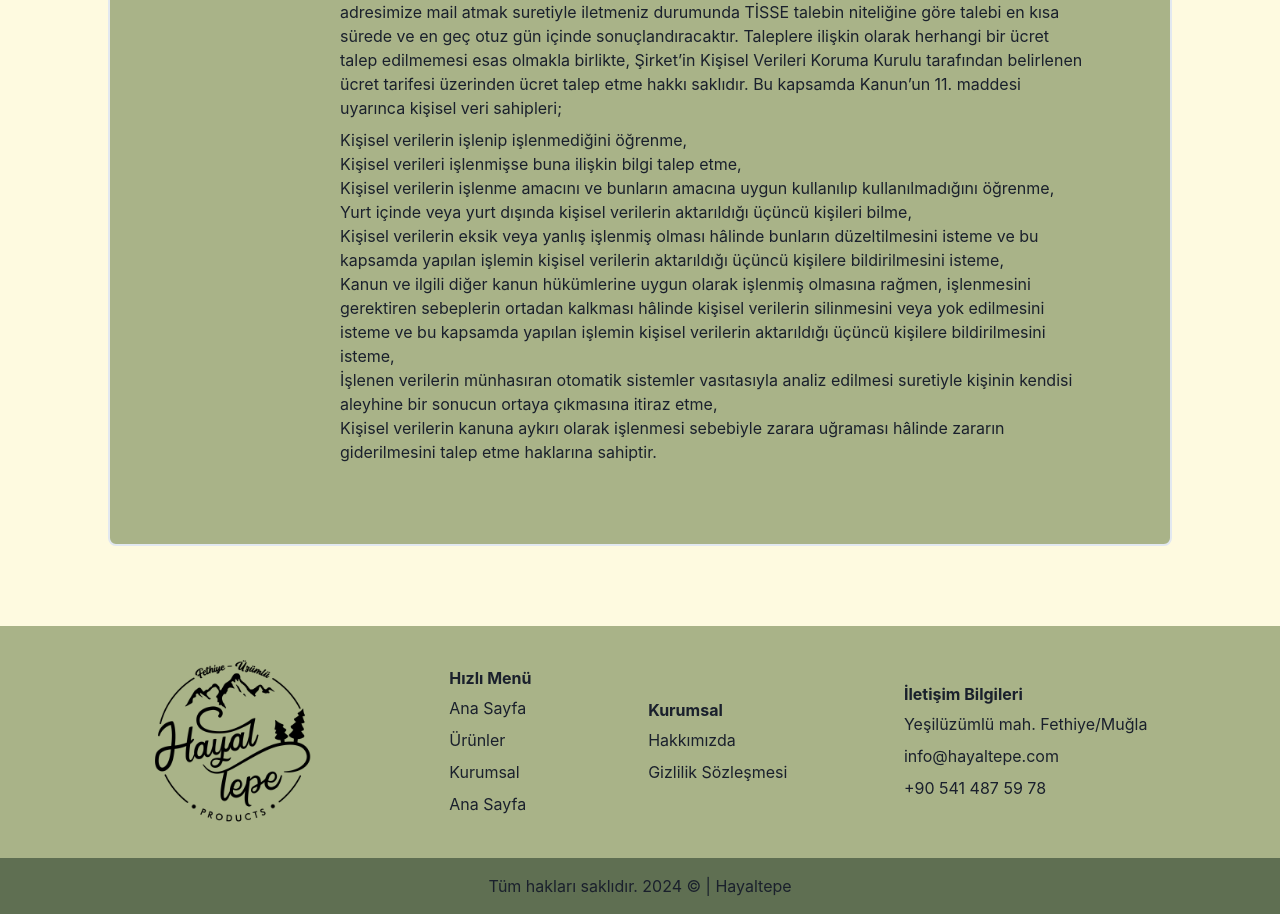
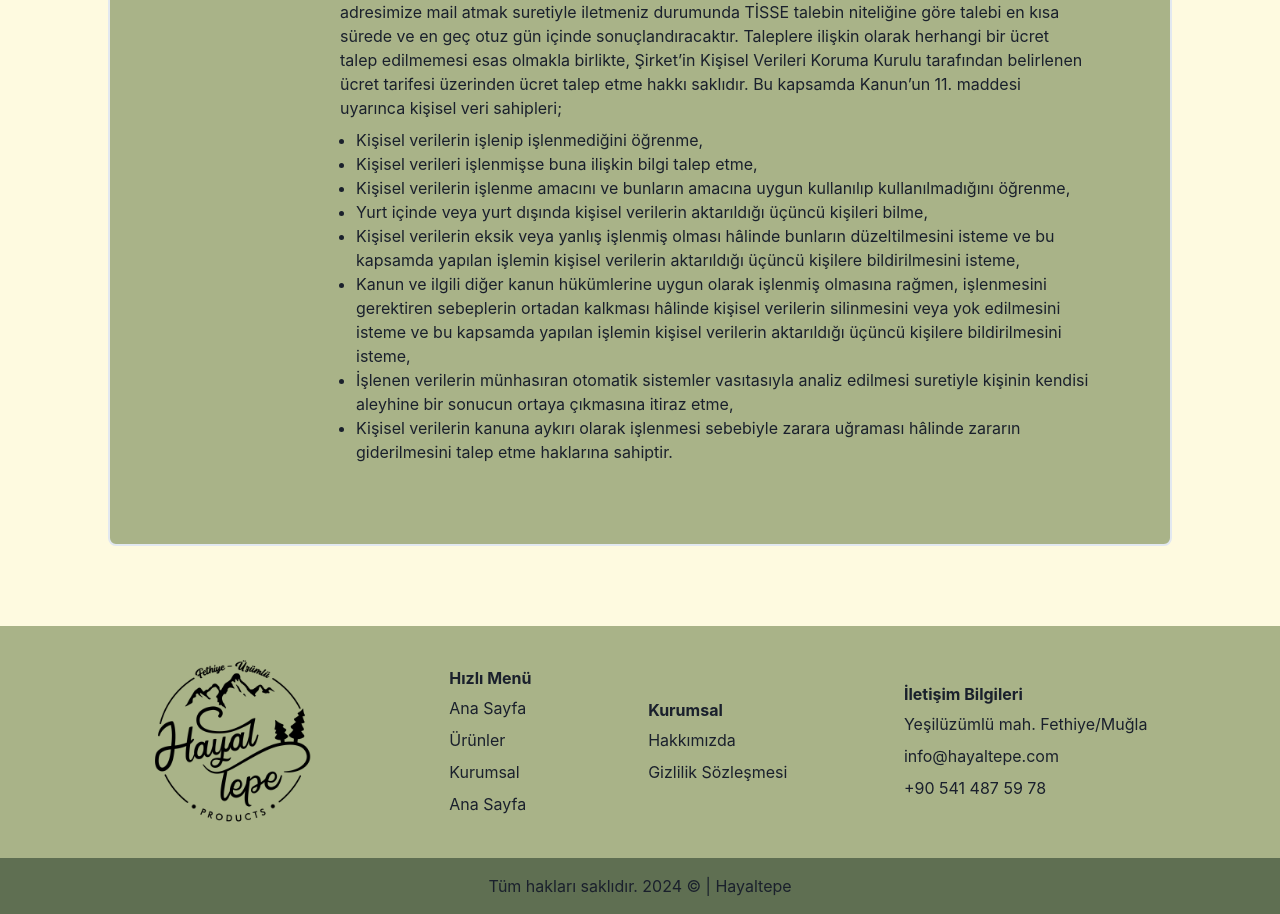
Before and after one commit to Cytherr1/hayaltepe, a React (Vite) app in the folder frontend/: page /corporate/privacy in a window 1280 px wide. Shown: the part 1610-2524 px from the top of the page. Built offline with nearby package versions, Linux system fonts and the light colour scheme.

Commit message:
about us page

```diff
--- /dev/null
+++ b/frontend/src/components/About.jsx
@@ -0,0 +1,38 @@
+import React, { useContext } from "react";
+import { Box, VStack, Text, Heading} from "@chakra-ui/react"
+import { Language } from '../App'
+
+const About = () => {
+
+	const lan = useContext(Language);
+
+	return (
+		lan === "TR" ?
+		<VStack alignItems="left">
+			<Text>Hoş geldiniz! Biz Hayaltepe olarak, Fethiye'nin doğal güzelliklerine ve tarihi atmosferine sahip olan Cadianda Antik Kenti'nin yanı başında organik ürünlerin buluşma noktasıyız.</Text>
+			<br/>
+			<Heading size="md">Doğal Lezzetler: </Heading>
+			<Text>Hayaltepe'de, özenle seçilmiş organik ürünlerin zengin bir yelpazesi sizi bekliyor. Kekik, adaçayı, badem gibi doğal lezzetler, titizlikle yetiştirilip işlenerek size sunuluyor.</Text>
+			<br/>
+			<Heading size="md">Çevre Dostu Üretim: </Heading>
+			<Text>Sunduğumuz ürünler sadece sağlıklı değil, aynı zamanda çevreye duyarlı bir üretim anlayışıyla elde ediliyor. Pelet, pelet kedi kumu ve pelet sobası gibi ürünlerimiz, sürdürülebilir kaynaklardan üretiliyor, doğaya saygıyla hazırlanıyor.</Text>
+			<br/>
+			<Heading size="md">Yaşam Felsefesi: </Heading>
+			<Text>Biz Hayaltepe olarak sadece bir alışveriş noktası değil, aynı zamanda sağlıklı ve bilinçli bir yaşam tarzını destekleyen bir topluluk olarak faaliyet gösteriyoruz. Doğanın bize sunduğu nimetlerle uyum içinde yaşamayı ve bu doğallığı paylaşmayı amaçlıyoruz.</Text>
+		</VStack> :
+		<VStack alignItems="left">
+			<Text>Welcome! We, at Hayaltepe, open the doors to a healthy and delicious life with the gifts nature has bestowed upon us. Nestled among the natural beauties of Fethiye, right next to the historically rich Cadianda Ancient City, we proudly stand.</Text>
+			<br/>
+			<Heading size="md">Natural Flavors: </Heading>
+			<Text>At Hayaltepe, a rich selection of carefully curated organic products awaits you. From thyme to sage, almonds, and more, each natural flavor is meticulously cultivated and presented to you with care.</Text>
+			<br/>
+			<Heading size="md">Environmentally Friendly Production: </Heading>
+			<Text>Our products not only promote health but also embrace an environmentally friendly production ethos. Items like pellets, pellet cat litter, and pellet stoves are crafted from sustainable sources, prepared with utmost respect for nature.</Text>
+			<br/>
+			<Heading size="md">Philosophy of Life: </Heading>
+			<Text>At Hayaltepe, we are more than just a shopping destination; we are a community that supports a healthy and conscious way of life. We aim to live in harmony with the gifts nature has given us and share this natural abundance with others.</Text>
+		</VStack>
+	)
+}
+
+export default About
--- a/frontend/src/components/Policy.jsx
+++ b/frontend/src/components/Policy.jsx
@@ -1,5 +1,5 @@
 import React, { useContext } from "react";
-import { Box, VStack, Text, Heading} from "@chakra-ui/react"
+import { VStack, Text, Heading, UnorderedList, ListItem} from "@chakra-ui/react"
 import { Language } from '../App'
 
 const Policy = () => {
@@ -26,16 +26,16 @@ const Policy = () => {
 			<Heading size="md">4. Veri Sahiplerinin Hakları ve Bu Hakların Kullanılması</Heading>
 			<br />
 			<Text>6698 Sayılı Kanun kapsamında kişisel verilerinize ilişkin haklarınızı kimliğinizi tevsik edici belgeler ve talebinizi içeren dilekçeniz ile bizzat elden veya noter kanalıyla, veya info@tisse.net e-posta adresimize mail atmak suretiyle iletmeniz durumunda TİSSE talebin niteliğine göre talebi en kısa sürede ve en geç otuz gün içinde sonuçlandıracaktır. Taleplere ilişkin olarak herhangi bir ücret talep edilmemesi esas olmakla birlikte, Şirket’in Kişisel Verileri Koruma Kurulu tarafından belirlenen ücret tarifesi üzerinden ücret talep etme hakkı saklıdır. Bu kapsamda Kanun’un 11. maddesi uyarınca kişisel veri sahipleri;</Text>
-			<Box>
-				<Text>Kişisel verilerin işlenip işlenmediğini öğrenme,</Text>
-				<Text>Kişisel verileri işlenmişse buna ilişkin bilgi talep etme,</Text>
-				<Text>Kişisel verilerin işlenme amacını ve bunların amacına uygun kullanılıp kullanılmadığını öğrenme,</Text>
-				<Text>Yurt içinde veya yurt dışında kişisel verilerin aktarıldığı üçüncü kişileri bilme,</Text>
-				<Text>Kişisel verilerin eksik veya yanlış işlenmiş olması hâlinde bunların düzeltilmesini isteme ve bu kapsamda yapılan işlemin kişisel verilerin aktarıldığı üçüncü kişilere bildirilmesini isteme,</Text>
-				<Text>Kanun ve ilgili diğer kanun hükümlerine uygun olarak işlenmiş olmasına rağmen, işlenmesini gerektiren sebeplerin ortadan kalkması hâlinde kişisel verilerin silinmesini veya yok edilmesini isteme ve bu kapsamda yapılan işlemin kişisel verilerin aktarıldığı üçüncü kişilere bildirilmesini isteme,</Text>
-				<Text>İşlenen verilerin münhasıran otomatik sistemler vasıtasıyla analiz edilmesi suretiyle kişinin kendisi aleyhine bir sonucun ortaya çıkmasına itiraz etme,</Text>
-				<Text>Kişisel verilerin kanuna aykırı olarak işlenmesi sebebiyle zarara uğraması hâlinde zararın giderilmesini talep etme haklarına sahiptir.</Text>
-			</Box>
+			<UnorderedList>
+				<ListItem>Kişisel verilerin işlenip işlenmediğini öğrenme,</ListItem>
+				<ListItem>Kişisel verileri işlenmişse buna ilişkin bilgi talep etme,</ListItem>
+				<ListItem>Kişisel verilerin işlenme amacını ve bunların amacına uygun kullanılıp kullanılmadığını öğrenme,</ListItem>
+				<ListItem>Yurt içinde veya yurt dışında kişisel verilerin aktarıldığı üçüncü kişileri bilme,</ListItem>
+				<ListItem>Kişisel verilerin eksik veya yanlış işlenmiş olması hâlinde bunların düzeltilmesini isteme ve bu kapsamda yapılan işlemin kişisel verilerin aktarıldığı üçüncü kişilere bildirilmesini isteme,</ListItem>
+				<ListItem>Kanun ve ilgili diğer kanun hükümlerine uygun olarak işlenmiş olmasına rağmen, işlenmesini gerektiren sebeplerin ortadan kalkması hâlinde kişisel verilerin silinmesini veya yok edilmesini isteme ve bu kapsamda yapılan işlemin kişisel verilerin aktarıldığı üçüncü kişilere bildirilmesini isteme,</ListItem>
+				<ListItem>İşlenen verilerin münhasıran otomatik sistemler vasıtasıyla analiz edilmesi suretiyle kişinin kendisi aleyhine bir sonucun ortaya çıkmasına itiraz etme,</ListItem>
+				<ListItem>Kişisel verilerin kanuna aykırı olarak işlenmesi sebebiyle zarara uğraması hâlinde zararın giderilmesini talep etme haklarına sahiptir.</ListItem>
+			</UnorderedList>
 		</VStack> :
 		<VStack alignItems="left">
 			<Text>This Information Text has been prepared by TISSE ("Company") in order to inform data subjects about the principles and procedures regarding the processing of personal data of customers in accordance with the Law on the Protection of Personal Data numbered 6698 ("Law").</Text>
@@ -55,16 +55,16 @@ const Policy = () => {
 			<Heading size="md">4. Rights of Data Subjects and Exercise of These Rights</Heading>
 			<br />
 			<Text>If you wish to exercise these rights regarding your personal data under Law No. 6698, you can submit your request in person or through a notary with documents verifying your identity and containing your request, or by sending an email to info@tisse.net. TISSE will process your request promptly and no later than thirty days, depending on the nature of the request. Although there is no fee for requests, TISSE reserves the right to charge a fee based on the fee schedule determined by the Personal Data Protection Board. According to Article 11 of Law No. 6698, data subjects have the following rights:</Text>
-			<Box>
-				<Text>Learn whether personal data is processed,</Text>
-				<Text>Request information if personal data has been processed,</Text>
-				<Text>Learn the purpose of processing personal data and whether they are used appropriately for their purpose,</Text>
-				<Text>Know the third parties to whom personal data is transferred, whether domestically or abroad,</Text>
-				<Text>Request correction of personal data in case of incomplete or incorrect processing and request notification of the transaction made within this scope to third parties to whom personal data has been transferred,</Text>
-				<Text>Request the deletion or destruction of personal data in case the reasons requiring its processing disappear, despite being processed in accordance with the law and request notification of the transaction made within this scope to third parties to whom personal data has been transferred,</Text>
-				<Text>Object to the occurrence of a result against the person by analyzing the processed data exclusively through automated systems,</Text>
-				<Text>In case of suffering damage due to the processing of personal data unlawfully, request the compensation of the damage.</Text>
-			</Box>
+			<UnorderedList>
+				<ListItem>Learn whether personal data is processed,</ListItem>
+				<ListItem>Request information if personal data has been processed,</ListItem>
+				<ListItem>Learn the purpose of processing personal data and whether they are used appropriately for their purpose,</ListItem>
+				<ListItem>Know the third parties to whom personal data is transferred, whether domestically or abroad,</ListItem>
+				<ListItem>Request correction of personal data in case of incomplete or incorrect processing and request notification of the transaction made within this scope to third parties to whom personal data has been transferred,</ListItem>
+				<ListItem>Request the deletion or destruction of personal data in case the reasons requiring its processing disappear, despite being processed in accordance with the law and request notification of the transaction made within this scope to third parties to whom personal data has been transferred,</ListItem>
+				<ListItem>Object to the occurrence of a result against the person by analyzing the processed data exclusively through automated systems,</ListItem>
+				<ListItem>In case of suffering damage due to the processing of personal data unlawfully, request the compensation of the damage.</ListItem>
+			</UnorderedList>
 		</VStack>
   );
 }
--- a/frontend/src/pages/Corporate.jsx
+++ b/frontend/src/pages/Corporate.jsx
@@ -15,6 +15,7 @@ import {
 import { FormattedMessage } from 'react-intl'
 import { Link, useLocation } from 'react-router-dom'
 import Policy from '../components/Policy'
+import About from '../components/About'
 
 const Corporate = (props) => {
 
@@ -65,7 +66,7 @@ const Corporate = (props) => {
             <TabPanel p="3em">
               <Heading size="xl"><FormattedMessage id='about'/></Heading>
               <br/>
-              <Text fontSize="md">Hayaltepe çokiyi</Text>
+              <Text fontSize="md"><About/></Text>
             </TabPanel>
             <TabPanel p="3em">
               <Heading size="xl"><FormattedMessage id='privacy'/></Heading>
```
